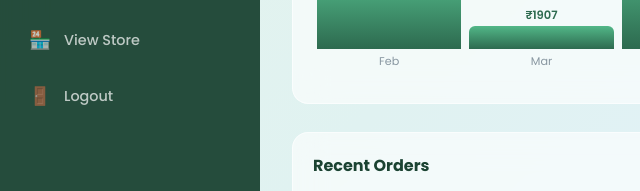
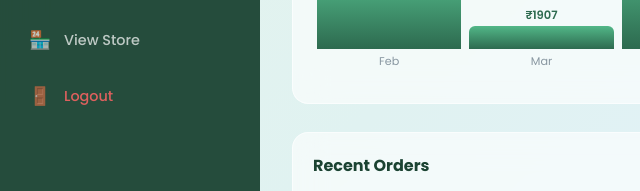
Before and after one commit to Rajtiwari3469/aravali-store, a plain HTML site: page admin/index.html in a window 1280 px wide. Shown: the part 556-747 px from the top of the page, 0-640 px from the left. Drawn offline with Linux system fonts and the light colour scheme; sample sign-in values are in the browser's storage.

Commit message:
Admin logout button in red color with hover effect

```diff
--- a/admin/index.html
+++ b/admin/index.html
@@ -26,7 +26,7 @@
         <li><a href="users.html" data-page="users"><span class="nav-icon">👥</span> Users</a></li>
         <li><a href="settings.html" data-page="settings"><span class="nav-icon">⚙️</span> Settings</a></li>
         <li style="margin-top:20px;"><a href="../index.html"><span class="nav-icon">🏪</span> View Store</a></li>
-        <li><a href="#" onclick="App.logout()"><span class="nav-icon">🚪</span> Logout</a></li>
+        <li><a href="#" onclick="App.logout()" style="color:rgba(255,100,100,0.85);"><span class="nav-icon">🚪</span> Logout</a></li>
       </ul>
     </aside>
 
--- a/css/admin.css
+++ b/css/admin.css
@@ -65,6 +65,11 @@
 .admin-nav a.active {
   background: rgba(82, 183, 136, 0.2);
   color: white;
+}
+
+.admin-nav a[onclick*="logout"]:hover {
+  background: rgba(255, 100, 100, 0.15);
+  color: #ff6b6b;
 }
 
 .admin-nav a .nav-icon {
```
Also changed, not shown: admin/banners.html (+1 -1 lines), admin/catalogs.html (+1 -1 lines), admin/orders.html (+1 -1 lines), admin/products.html (+1 -1 lines), admin/settings.html (+1 -1 lines), admin/users.html (+1 -1 lines).
